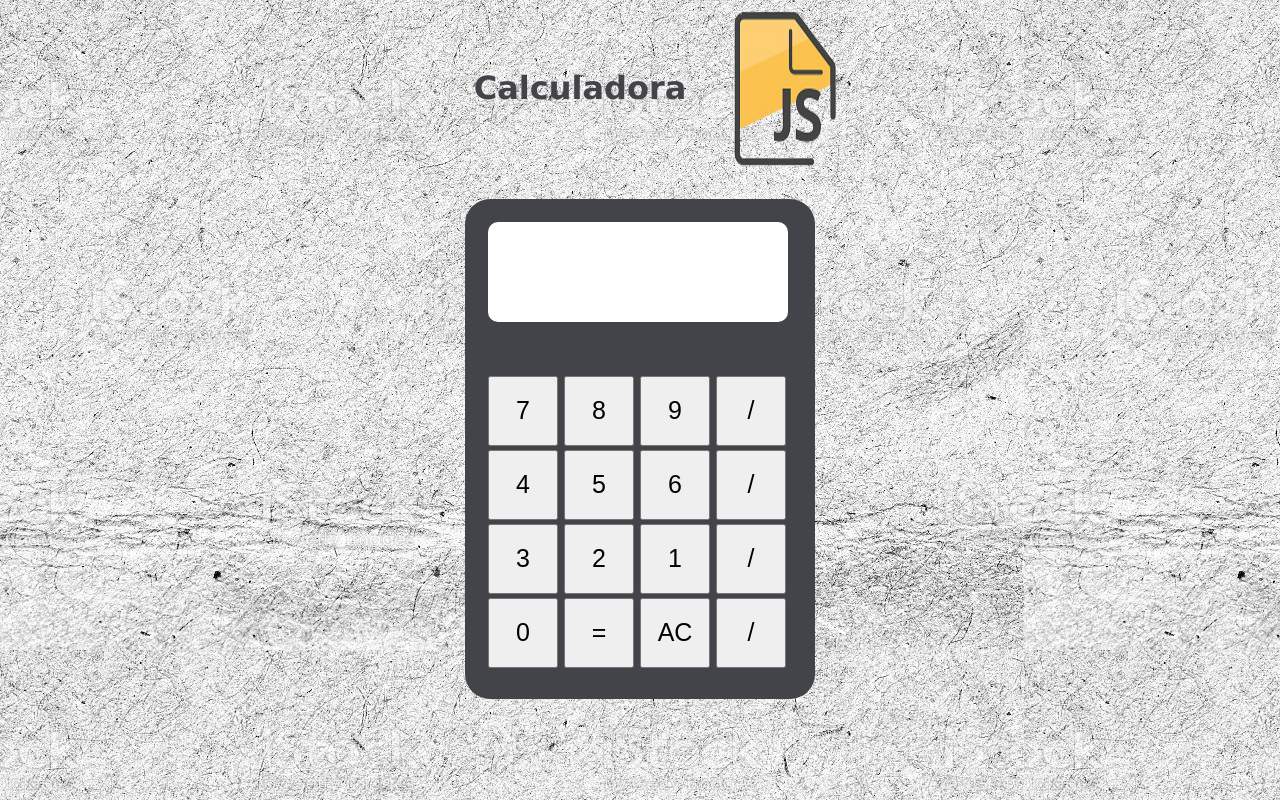
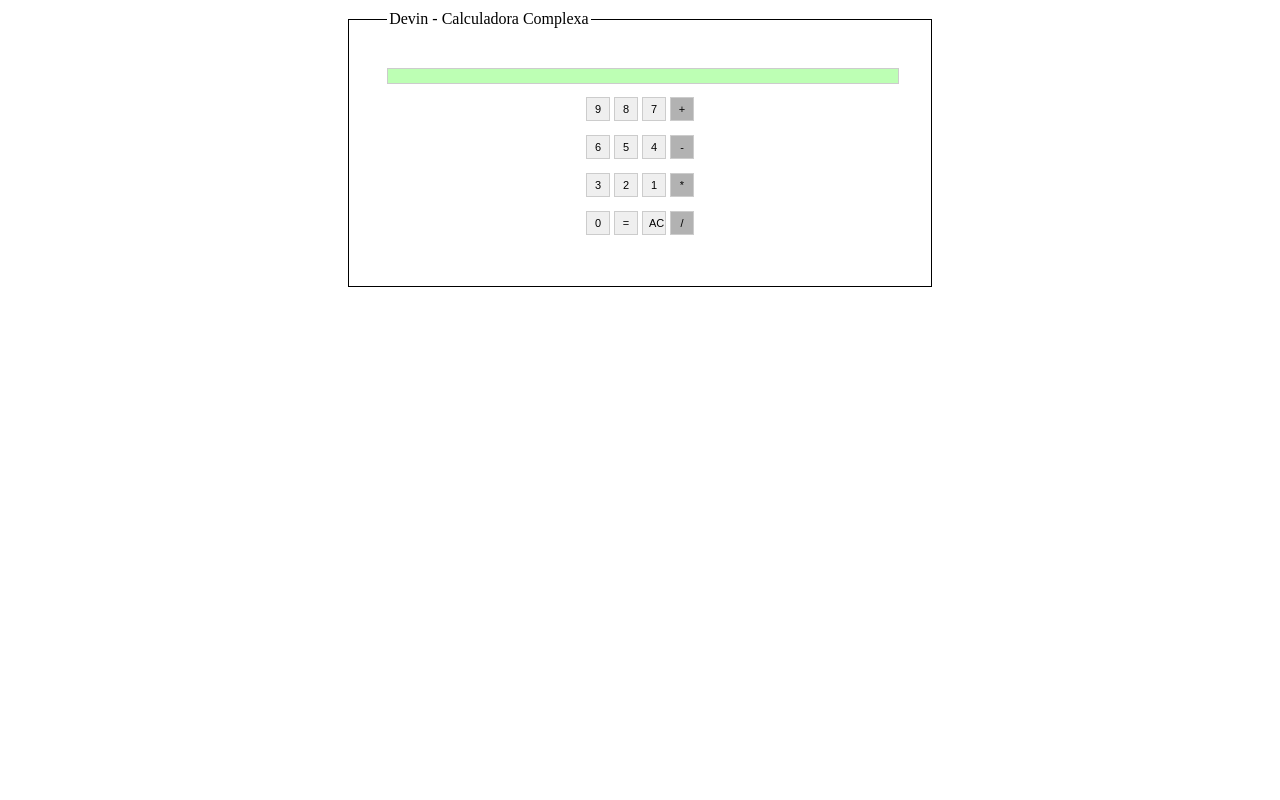
Before and after one commit to fvieir/calculadoraJS, a plain HTML site: page index.html in a window 1280 px wide. Drawn offline with Linux system fonts and the light colour scheme.

Commit message:
funções JS para operações matematicas

```diff
--- a/calculadora.css
+++ b/calculadora.css
@@ -1,69 +1,36 @@
-body{
-   background: url(img/background.jpg);
-   color: black;
+#visor {
+   background-color: #bdffb4;
+   text-align: right;
 }
 
-.titulo{
-   display: flex;
-   justify-content: center;
-   margin-bottom: 30px;
-   color: rgb(67, 68, 73);
+table {
+   margin: 0 auto 0 auto;
 }
 
-.calculadora {
-   display: block;
-   margin: 0px auto;
-   padding: 20px;
-   background-color: rgb(67, 68, 73);
-   width: 350px;
-   height: 500px;
-   border-radius: 25px;
+form fieldset {
+   margin: 10px auto 10px auto;
+   width: 40%;
+   border: solid black 1px;
+   padding: 3%;
+   margin-bottom: 10px;
 }
 
-.calculadora td button{
-   display: block;
-   height: 70px;
-   width: 70px;
-   font-size: 25px;
+form input {
+   width: 100%;
+   border: solid #ccc 1px;
+   font-size: 11px;
+   margin-bottom: 10px;
 }
 
-.calculadora td button:hover{
-   background-color: rgba(251, 194, 79)
+form input.num {
+   display: block;
+   width: 24px;
+   height: 24px;
 }
 
-h1 {
-   text-align: center;
-   padding: 40px;
-   font-family: Verdana, Geneva, Tahoma, sans-serif;
+form input.oper {
+   display: block;
+   width: 24px;
+   height: 24px;
+   background-color: #b2b2b2;
 }
-
-#visor{
-   display: block;
-   text-align: center;
-   font-size: 40px;
-   margin-bottom: 50px;
-   width: 300px;
-   height: 100px;
-   line-height: 100px;
-   background-color:#fff;
-   border-radius: 10px;
-}
-
-@media (max-width:500px){
-   body{
-       width: 60%;
-   }
-   .titulo h1 {
-       font-size: 28px;
-       padding-left: 15px;
-       color: rgb(67, 68, 73);
-   }
-
-   .titulo img{
-       position: absolute;
-       right: 32px;
-       margin-top: 37px;
-       width: 30px;
-       height: 30px;
-   }
-}
--- a/index.html
+++ b/index.html
@@ -7,45 +7,117 @@
     <meta name="description" content="noindex, nofollow">
     <link rel="stylesheet" href="calculadora.css">
     <title>Calculadora</title>
+
+  <script type="text/javascript">
+        function calcNum(num){
+            if (typeof gvisor == 'undefined') {
+                document.caclform.visor.value = '';
+
+            }
+
+            document.caclform.visor.value = document.caclform.visor.value + num;
+
+            gvisor = 1;
+        }
+
+        function calcLimpar(){
+            document.caclform.visor.value = '';
+
+            delete gvalor;
+            delete goper;
+            delete gvisor;
+        }
+
+        function calcOper (oper, valor1, valor2)
+        {
+            if (oper == "somar")
+            {
+                var valor = parseFloat(valor1) + parseFloat(valor2);
+            } else
+            {
+                if (oper == "subtrair")
+                {
+                    var valor = valor1-valor2;
+                } else
+                {
+                    if (oper == "multiplicar")
+                    {
+                        var valor = valor1 * valor2;
+                    } else
+                    {
+                        var valor = valor1 / valor2;
+                    }
+                }
+            }
+            return(valor);
+        }
+
+        function calcParse(oper)
+        {
+            var valor = document.caclform.visor.value;
+            delete gvisor;
+
+            if (typeof goper != 'undefined' && oper == 'resultado') {
+                gvalor = calcOper(goper, gvalor, valor);
+                document.calcform.visor.value = gvalor;
+
+                delete oper;
+                delete valor;
+                return(0);
+            }
+
+            if (typeof gvisor != 'undefined') {
+
+                gvalor = calcOper(goper, gvalor, valor);
+                goper = oper;
+                document.calcform.gvisor.value = gvalor;
+
+            } else {
+                gvalor = valor;
+                goper = oper;
+            }
+
+        }
+
+    </script>
+
 </head>
 <body>
 
-    <div class="titulo">
-        <h1>Calculadora </h1>
-        <img src="img/js-logo.png" alt="JS">
-    </div>
+    <form name="caclform" method="post" action="">
+        <fieldset>
+           <legend>Devin - Calculadora Complexa</legend>
 
-    <table class="calculadora">
+           <input type="text" name="visor" id="visor" />
+
+           <table id="calc">
               <tr>
-            <td colspan="4">
-                <span id="visor"></span>
-            </td>
+                 <td><input type="button" name="num9" class="num" value="9" onclick="calcNum(9)" /></td>
+                 <td><input type="button" name="num8" class="num" value="8" onclick="calcNum(8)" /></td>
+                 <td><input type="button" name="num7" class="num" value="7" onclick="calcNum(7)" /></td>
+                 <td><input type="button" name="somar" class="oper" value="+" onclick="calcParse('somar')" /></td>
               </tr>
               <tr>
-            <td><button id="sete" class="num" onclick="calNum(7)">7</button></td>
-            <td><button id="oito" class="num" onclick="calNum(8)">8</button></td>
-            <td><button id="nove" class="num" onclick="calNum(9)">9</button></td>
-            <td><button id="somar" class="oper" onclick="calParse('somar')">/</button></td>
+                 <td><input type="button" name="num6" class="num" value="6" onclick="calcNum(6)" /></td>
+                 <td><input type="button" name="num5" class="num" value="5" onclick="calcNum(5)" /></td>
+                 <td><input type="button" name="num4" class="num" value="4" onclick="calcNum(4)" /></td>
+                 <td><input type="button" name="subtrair" class="oper" value="-" onclick="calcParse('subtrair')" /></td>
               </tr>
               <tr>
-            <td><button id="quatro" class="num" onclick="calNum(4)"> 4</button></td>
-            <td><button id="cinco" class="num" onclick="calNum(5)">5</button></td>
-            <td><button id="seis" class="num" onclick="calNum(6)">6</button></td>
-            <td><button id="sete" class="oper" onclick="calParse('subtrair')">/</button></td>
+                 <td><input type="button" name="num3" class="num" value="3" onclick="calcNum(3)" /></td>
+                 <td><input type="button" name="num2" class="num" value="2" onclick="calcNum(2)" /></td>
+                 <td><input type="button" name="num1" class="num" value="1" onclick="calcNum(1)" /></td>
+                 <td><input type="button" name="multiplicar" class="oper" value="*" onclick="calcParse('multiplicar')" /></td>
               </tr>
               <tr>
-            <td><button id="tres" class="num" onclick="calNum(3)">3</button></td>
-            <td><button id="dois" class="num" onclick="calNum(2)">2</button></td>
-            <td><button id="um" class="num" onclick="calNum(1)">1</button></td>
-            <td><button id="multiplicar" class="oper" onclick="calParse('multiplicar')">/</button></td>
-        </tr>
-        <tr>
-            <td><button id="zero" class="num" onclick="calNum(0)">0</button></td>
-            <td><button id="igual" class="num" onclick="calParse(igual)">=</button></td>
-            <td><button id="limpar" class="num" onclick="calcLimpar()">AC</button></td>
-            <td><button id="dividir" class="oper" onclick="calParse('dividir')">/</button></td>
+                 <td><input type="button" name="num0" class="num" value="0" onclick="calcNum(0)" /></td>
+                 <td><input type="button" name="igual" class="num" value="=" onclick="calcParse('resultado')" /></td>
+                 <td><input type="button" name="limpar" class="num" value="AC" onclick="calcLimpar()" /></td>
+                 <td><input type="button" name="dividir" class="oper" value="/" onclick="calcParse('dividir')" /></td>
               </tr>
            </table>
+        </fieldset>
+     </form>
 
 </body>
 </html>
```
Lines whose indentation alone changed are shown as unchanged.
